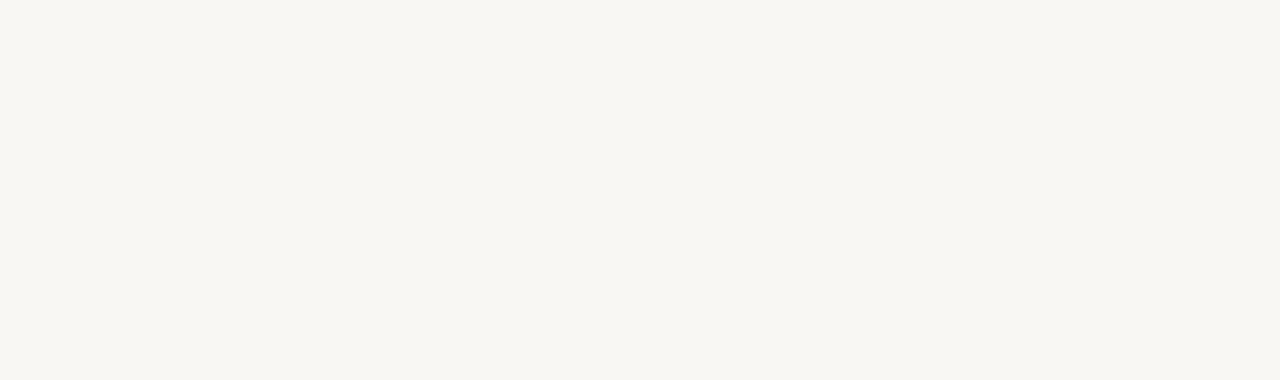
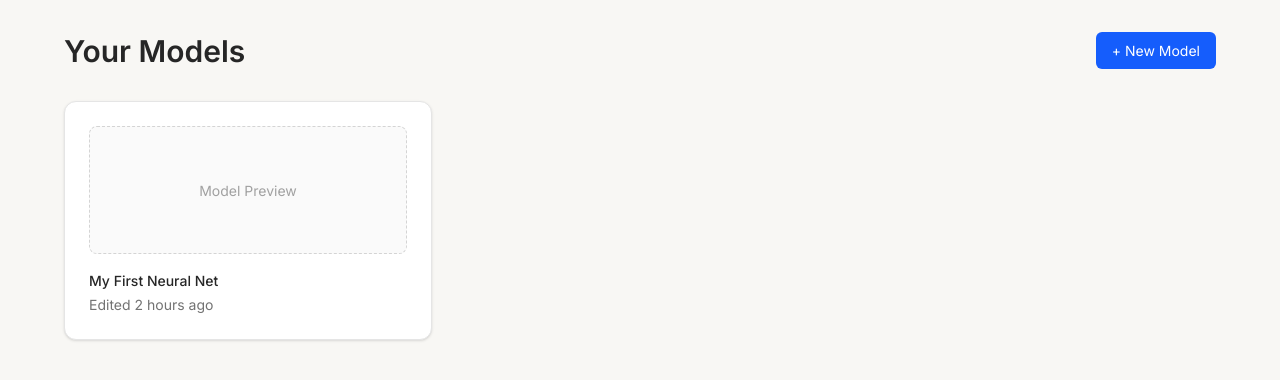
Before and after one commit to Manchi0/ScratchMyAi, a React (Vite) app in the folder frontend/: page /dashboard in a window 1280 px wide. Before the commit this address had no page. Shown: the top 380 px of the page. Built offline with nearby package versions, Linux system fonts and the light colour scheme.

Commit message:
Implement initial application structure, routing, and core graph editor with its UI components.

```diff
--- a/frontend/src/App.tsx
+++ b/frontend/src/App.tsx
@@ -1,22 +1,25 @@
 import React from 'react';
 import { BrowserRouter, Routes, Route } from 'react-router-dom';
+import LoginPage from '@/pages/auth/LoginPage';
+import DashboardPage from '@/pages/dashboard/DashboardPage';
 import { ReactFlowProvider } from '@xyflow/react';
-import { AppShell } from '@/pages/app/layout/AppShell';
+import { AppShell } from '@/pages/graph/layout/AppShell';
 
-const Home = () => {
+const AppShellWrapper = () => {
   return (
     <ReactFlowProvider>
       <AppShell />
     </ReactFlowProvider>
   );
 };
-
 const App = () => {
   return (
     <BrowserRouter>
       <div className="font-sans antialiased">
         <Routes>
-          <Route path="/" element={<Home />} />
+          <Route path="/" element={<LoginPage />} />
+          <Route path="/dashboard" element={<DashboardPage />} />
+          <Route path="/graph" element={<AppShellWrapper />} />
         </Routes>
       </div>
     </BrowserRouter>
--- /dev/null
+++ b/frontend/src/pages/auth/LoginPage.tsx
@@ -0,0 +1,46 @@
+import React from 'react';
+import { useNavigate } from 'react-router-dom';
+
+export default function LoginPage() {
+  const navigate = useNavigate();
+
+  const handleLogin = (e: React.FormEvent) => {
+    e.preventDefault();
+    // TODO: Add real auth logic
+    navigate('/dashboard');
+  };
+
+  return (
+    <div className="flex h-screen items-center justify-center bg-[#f8f7f4]">
+      <div className="w-full max-w-md p-8 bg-white rounded-xl shadow-sm border border-neutral-200">
+        <h1 className="text-2xl font-semibold text-center mb-6 text-neutral-800">Welcome Back</h1>
+        <form onSubmit={handleLogin} className="space-y-4">
+          <div>
+            <label className="block text-sm font-medium text-neutral-600 mb-1">Email</label>
+            <input
+              type="email"
+              className="w-full px-3 py-2 border border-neutral-300 rounded-md focus:outline-none focus:ring-2 focus:ring-blue-500"
+              placeholder="you@example.com"
+              required
+            />
+          </div>
+          <div>
+            <label className="block text-sm font-medium text-neutral-600 mb-1">Password</label>
+            <input
+              type="password"
+              className="w-full px-3 py-2 border border-neutral-300 rounded-md focus:outline-none focus:ring-2 focus:ring-blue-500"
+              placeholder="••••••••"
+              required
+            />
+          </div>
+          <button
+            type="submit"
+            className="w-full py-2 px-4 bg-neutral-900 text-white rounded-md hover:bg-neutral-800 transition-colors"
+          >
+            Sign In
+          </button>
+        </form>
+      </div>
+    </div>
+  );
+}
--- /dev/null
+++ b/frontend/src/pages/dashboard/DashboardPage.tsx
@@ -0,0 +1,31 @@
+import React from 'react';
+import { useNavigate } from 'react-router-dom';
+import { ModelCard } from './ModelCard';
+
+export default function DashboardPage() {
+  const navigate = useNavigate();
+
+  return (
+    <div className="min-h-screen bg-[#f8f7f4] p-8">
+      <div className="max-w-6xl mx-auto">
+        <div className="flex justify-between items-center mb-8">
+          <h1 className="text-3xl font-semibold text-neutral-800">Your Models</h1>
+          <button
+            onClick={() => navigate('/graph')}
+            className="px-4 py-2 bg-blue-600 text-white rounded-md hover:bg-blue-700 transition-colors"
+          >
+            + New Model
+          </button>
+        </div>
+
+        <div className="grid grid-cols-1 md:grid-cols-3 gap-6">
+          <ModelCard
+            id="1"
+            title="My First Neural Net"
+            lastEdited="2 hours ago"
+          />
+        </div>
+      </div>
+    </div>
+  );
+}
--- /dev/null
+++ b/frontend/src/pages/dashboard/ModelCard.tsx
@@ -0,0 +1,26 @@
+import React from 'react';
+import { useNavigate } from 'react-router-dom';
+
+interface ModelCardProps {
+    id: string;
+    title: string;
+    lastEdited: string;
+    // thumbnailUrl?: string; // For future approach #1
+}
+
+export function ModelCard({ id, title, lastEdited }: ModelCardProps) {
+    const navigate = useNavigate();
+
+    return (
+        <div
+            onClick={() => navigate(`/graph`)} // Passing ID for future `/graph/${id}`
+            className="bg-white p-6 rounded-xl border border-neutral-200 shadow-sm hover:shadow-md cursor-pointer transition-shadow"
+        >
+            <div className="h-32 bg-neutral-50 rounded-lg mb-4 flex items-center justify-center border border-dashed border-neutral-300">
+                <span className="text-neutral-400">Model Preview</span>
+            </div>
+            <h3 className="font-medium text-neutral-800">{title}</h3>
+            <p className="text-sm text-neutral-500 mt-1">Edited {lastEdited}</p>
+        </div>
+    );
+}
--- a/frontend/src/pages/app/layout/AppShell.tsx
+++ b/frontend/src/pages/graph/layout/AppShell.tsx
@@ -12,8 +12,8 @@ import { TitleBar } from "./TitleBar";
 import { StatusBar } from "./StatusBar";
 import { Sidebar } from "./Sidebar";
 import { useStore } from "@/store/use-store";
-import { NodeRender } from "@/pages/app/canvas/NodeRender";
-import { WireEdge } from "@/pages/app/canvas/WireEdge";
+import { NodeRender } from "@/pages/graph/canvas/NodeRender";
+import { WireEdge } from "@/pages/graph/canvas/WireEdge";
 import { getBlockDefinition } from "@/blocks/BlockRegistry";
 
 const nodeTypes = {
```
Also changed, not shown: frontend/src/pages/graph/canvas/NodeRender.tsx (renamed from frontend/src/pages/app/canvas/NodeRender.tsx), frontend/src/pages/graph/canvas/WireEdge.tsx (renamed from frontend/src/pages/app/canvas/WireEdge.tsx), frontend/src/pages/graph/layout/Sidebar.tsx (renamed from frontend/src/pages/app/layout/Sidebar.tsx), frontend/src/pages/graph/layout/StatusBar.tsx (renamed from frontend/src/pages/app/layout/StatusBar.tsx), frontend/src/pages/graph/layout/TitleBar.tsx (renamed from frontend/src/pages/app/layout/TitleBar.tsx).
